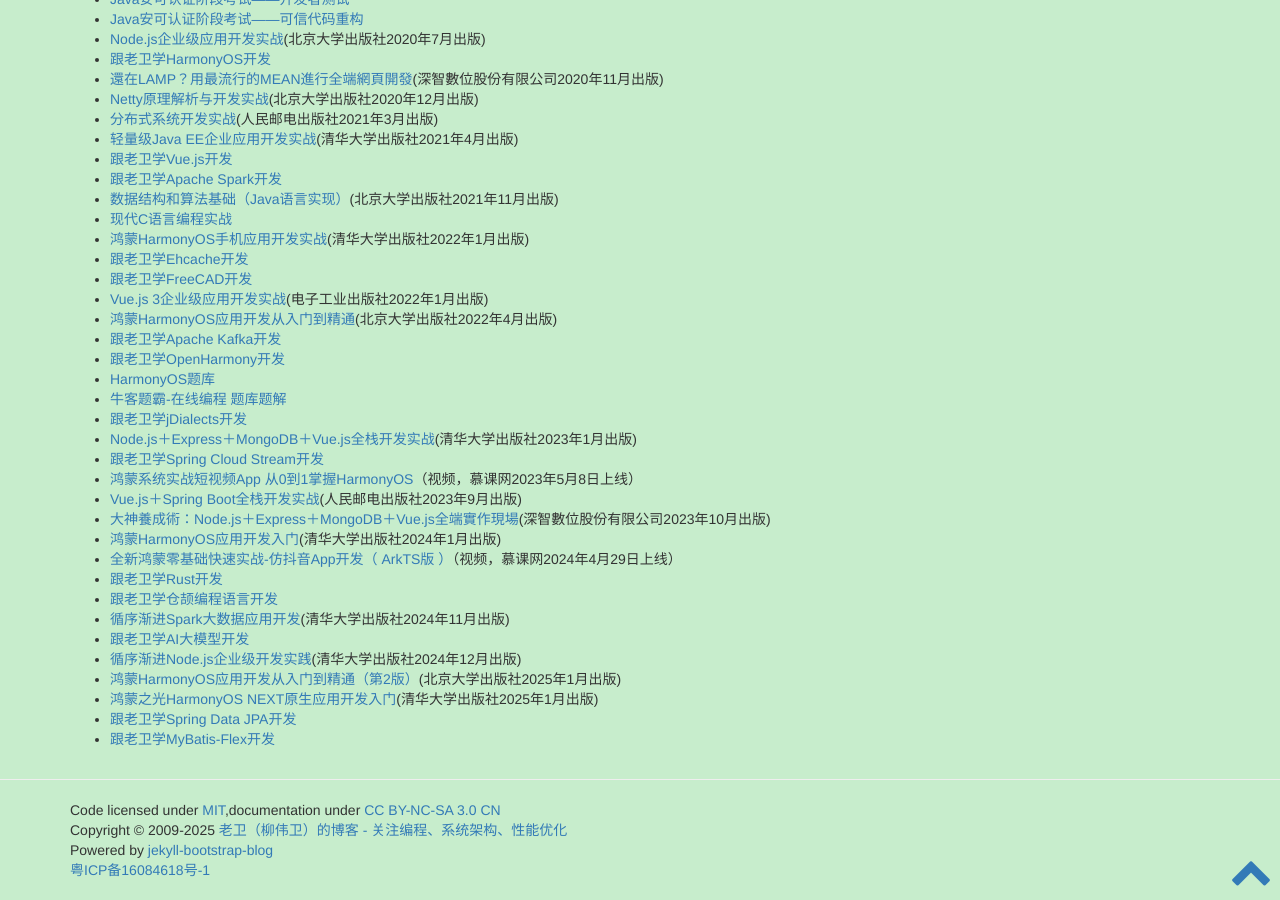
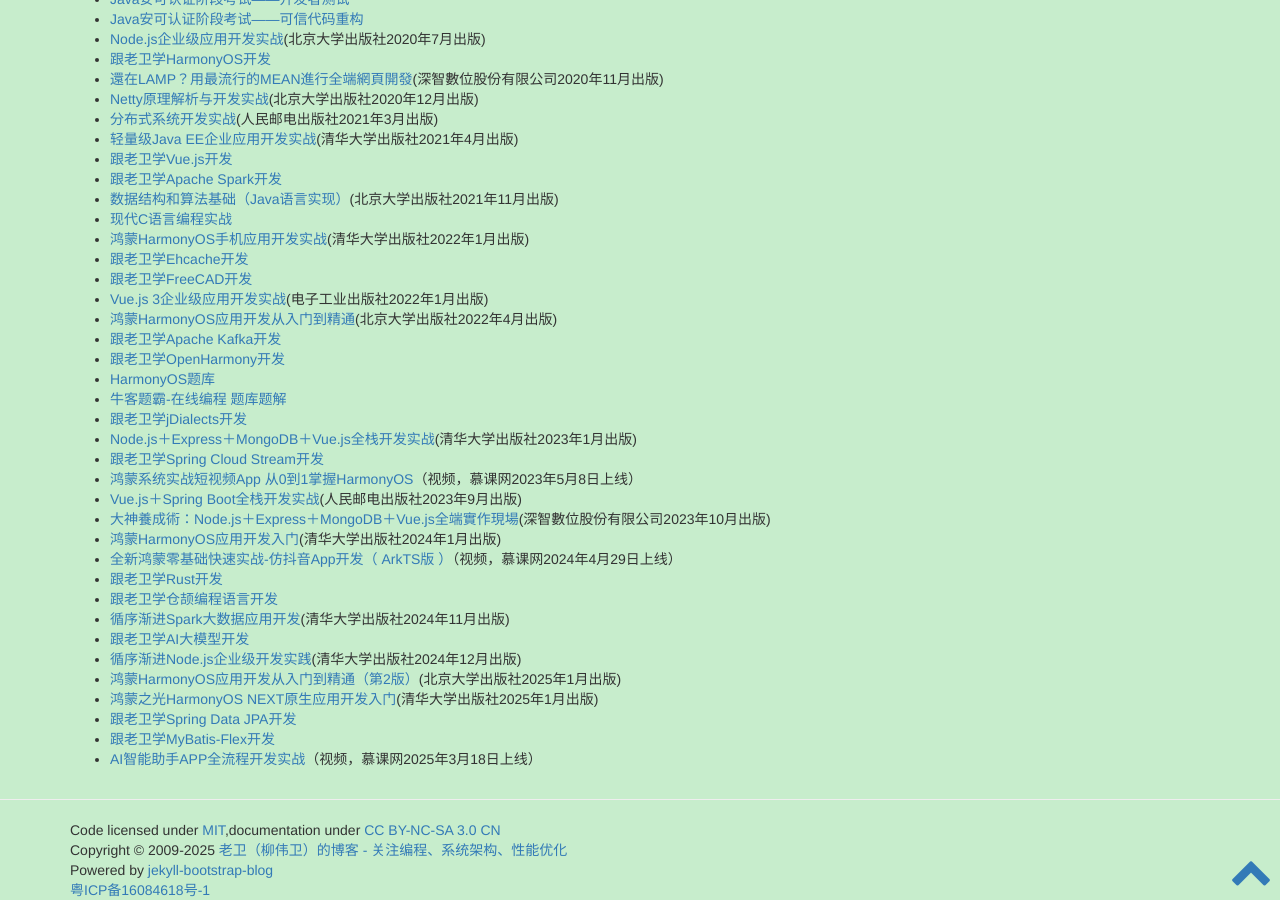
Before and after one commit to waylau/waylau.github.io, a Jekyll site: the page built from books/index.md, in a window 1280 px wide and 900 px high, scrolled down 1225 px. Built offline with Jekyll 4.4.1, drawn with Linux system fonts in a browser that asks for light colours; comment, search, counter and statistics services are not loaded.

Commit message:
add * [AI智能助手APP全流程开发实战](https://coding.imooc.com/class/927.html)（视频，慕课网2025年3月18日上线）

```diff
--- a/books/index.md
+++ b/books/index.md
@@ -95,3 +95,4 @@
 * [鸿蒙之光HarmonyOS NEXT原生应用开发入门](https://waylau.com/about-harmonyos-next-tutorial-book/)(清华大学出版社2025年1月出版)
 * [跟老卫学Spring Data JPA开发](https://github.com/waylau/spring-data-jpa-tutorial)
 * [跟老卫学MyBatis-Flex开发](https://github.com/waylau/mybatis-flex-tutorial)
+* [AI智能助手APP全流程开发实战](https://coding.imooc.com/class/927.html)（视频，慕课网2025年3月18日上线）
```
